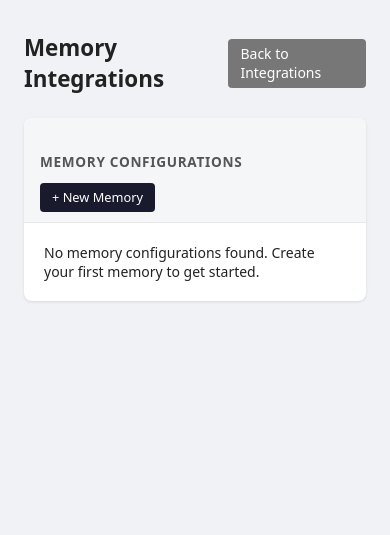
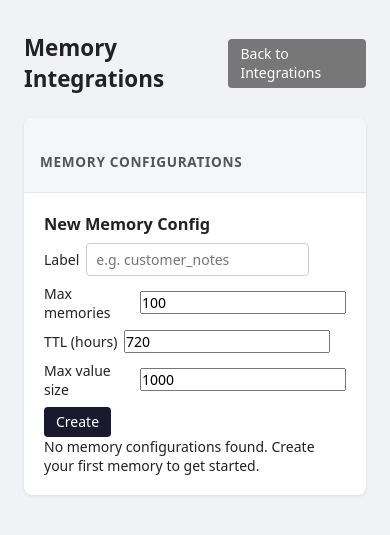
Before and after one commit to rafaelzimmermann/mee6, a FastAPI app: page /integrations/memories in a window 390 px wide; the page is wider, and only the part inside the window is pictured. Shown: the part 65-600 px from the top of that part. Run offline with FastAPI, Linux system fonts and the light colour scheme; data that the repository does not hold is empty; parts of the project's set-up code (start-up, migrations or seed data) failed here and were passed over; some libraries are stand-ins or nearby versions.

Commit message:
Phase 3 complete — integrations templates switchover
integrations.html:
- Removed all <form method=post> wrappers
- Replaced form buttons with data-action plain buttons
- Added ids: groups-list, calendars-list, phone-form, add-calendar-form
- Added data-jid on group rows and buttons
- Added data-cal-id on calendar rows and buttons
- Added #action-banner and #form-errors feedback elements
- Added <script type=module> entry point (initializeIntegrationsPage)
- HTMX script tag remains in base.html (still used by other templates)

_whatsapp_status.html:
- Removed HTMX hx-get/hx-trigger/hx-swap polling attributes
- Removed HTMX hx-post/hx-target from test form
- Removed method=post from connect form (action kept for JS identification)
- Added ids: qr-wrap, wa-status-badge, connect-btn, connect-btn-form, test-form
- Kept Jinja2 conditional rendering for initial server-side state

memories.html:
- Removed dead <script> block (deleteMemory function)
- Removed onclick on New Memory button
- Added inline create form (eliminates need for new_memory.html)
- Removed all <form method=post> delete wrappers
- Added ids: memories-list, add-memory-form
- Added data-action=delete, data-label on delete buttons
- Added #action-banner and module entry point (initializeMemoriesPage)

Python tests: 133/133 passing
JS tests: 517/517 passing

```diff
--- a/mee6/web/templates/memories.html
+++ b/mee6/web/templates/memories.html
@@ -9,9 +9,32 @@
 <div class="card">
   <div class="card-header">
     <h2>Memory Configurations</h2>
-    <button type="button" class="btn" onclick="window.location='/integrations/memories/new'">+ New Memory</button>
   </div>
   <div class="card-body">
+    <form id="add-memory-form">
+      <h3>New Memory Config</h3>
+      <label>
+        Label
+        <input type="text" name="label" required id="label"
+               placeholder="e.g. customer_notes"
+               pattern="[a-zA-Z0-9_\-]+"
+               title="Letters, numbers, underscores and hyphens only">
+      </label>
+      <label>
+        Max memories
+        <input type="number" name="max_memories" required min="1" value="100" id="max_memories">
+      </label>
+      <label>
+        TTL (hours)
+        <input type="number" name="ttl_hours" required min="1" value="720" id="ttl_hours">
+      </label>
+      <label>
+        Max value size
+        <input type="number" name="max_value_size" required min="1" value="1000" id="max_value_size">
+      </label>
+      <button type="submit">Create</button>
+      <div id="memory-form-errors" class="validation-summary" style="display:none"></div>
+    </form>
     {% if memory_configs %}
       <table>
         <thead>
@@ -24,18 +47,16 @@
             <th>Actions</th>
           </tr>
         </thead>
-        <tbody>
+        <tbody id="memories-list">
           {% for memory in memory_configs %}
-          <tr>
+          <tr data-label="{{ memory.label }}">
             <td>{{ memory.label }}</td>
             <td>{{ memory.count }}</td>
             <td>{{ memory.max_memories }}</td>
             <td>{{ memory.ttl_hours }}</td>
             <td>{{ memory.max_value_size }}</td>
             <td>
-              <form method="post" action="/integrations/memories/{{ memory.label }}/delete" style="display: inline;">
-                <button type="submit" class="sm danger" onclick="return confirm('Delete all memories for {{ memory.label }}?');">Delete</button>
-              </form>
+              <button type="button" class="sm danger" data-action="delete" data-label="{{ memory.label }}">Delete</button>
             </td>
           </tr>
           {% endfor %}
@@ -47,15 +68,11 @@
   </div>
 </div>
 
-<script>
-function deleteMemory(label) {
-  if (confirm(`Delete all memories for ${label}?`)) {
-    fetch(`/integrations/memories/${label}/delete`, {
-      method: 'POST',
-    })
-    .then(() => window.location.reload())
-    .catch(error => console.error('Error:', error));
-  }
-}
+<div id="action-banner" style="display:none" class="save-banner"></div>
+
+<script type="module">
+  import { initializeMemoriesPage }
+    from '/static/js/integrations-editor.js';
+  initializeMemoriesPage();
 </script>
 {% endblock %}
```
Also changed, not shown: mee6/web/templates/_whatsapp_status.html (+7 -15 lines), mee6/web/templates/integrations.html (+19 -19 lines).
